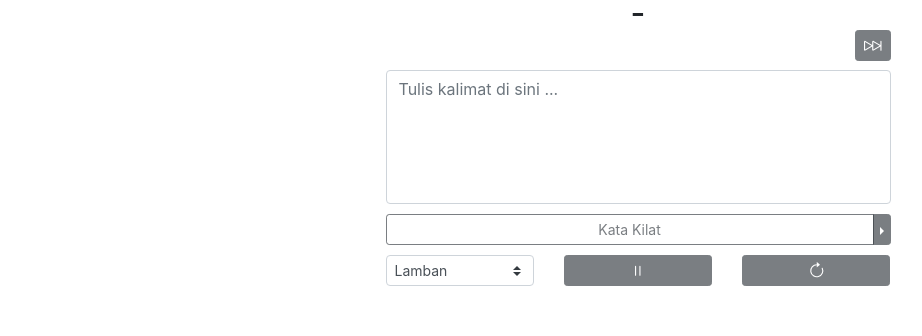
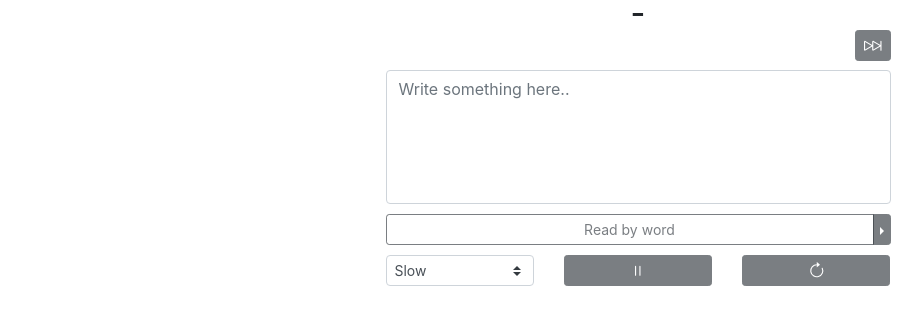
Before and after one commit to azrdfa/readfast_frontend, a Vue app: page / in a window 1280 px wide. Shown: the part 270-606 px from the top of the page, without its empty margins (2-924 px from the left). Built offline with nearby package versions, Linux system fonts and the light colour scheme; no server answers; what vue-js-toggle-button would draw is missing.

Commit message:
add-Task-6-change_language: language changed from indonesia to english

```diff
--- a/src/components/readingmachine/ReadingMachine.vue
+++ b/src/components/readingmachine/ReadingMachine.vue
@@ -14,14 +14,14 @@
       no-resize
       :value="content"
       v-on:change="changeContent"
-      placeholder="Tulis kalimat di sini ..."
+      placeholder="Write something here.."
     ></b-form-textarea>
     <b-dropdown
       size="sm"
       class="component-margin"
       :split-variant="changeOutlineVariant"
       :variant="changeVariant"
-      :text="read_word ? 'Kata Kilat' : 'Kalimat Kilat'"
+      :text="read_word ? 'Read by word' : 'Read by sentence'"
       :disabled="is_reading || content == ''"
       @click="initReadingMachine"
       dropright
@@ -29,10 +29,10 @@
       block
     >
       <b-dropdown-item @click="changeReadingStyle('word')"
-        >Kata Kilat</b-dropdown-item
+        >Read by word</b-dropdown-item
       >
       <b-dropdown-item @click="changeReadingStyle('sentence')"
-        >Kalimat Kilat</b-dropdown-item
+        >Read by sentence</b-dropdown-item
       >
     </b-dropdown>
     <!-- <progressbar class="component-margin" :bus="bus" :mode="mode" /> -->
@@ -46,7 +46,7 @@
         >
           <template v-slot:first>
             <b-form-select-option :value="null" disabled
-              >-- Pilih kecepatan membaca --</b-form-select-option
+              >-- Reading speed --</b-form-select-option
             >
           </template>
         </b-form-select>
@@ -128,9 +128,9 @@ export default {
       read_word: true,
       reading_speed: 1000,
       speed_option: [
-        { value: 1000, text: 'Lamban' },
-        { value: 700, text: 'Sedang' },
-        { value: 300, text: 'Cepat' }
+        { value: 1000, text: 'Slow' },
+        { value: 700, text: 'Medium' },
+        { value: 300, text: 'Fast' }
       ]
     }
   },
--- a/src/components/readingmaterial/ReadingMaterial.vue
+++ b/src/components/readingmaterial/ReadingMaterial.vue
@@ -5,7 +5,7 @@
       <p>Tunggu sebentar...</p>
     </div>
     <div v-else class="custom-animation">
-      <p>Bahan Bacaan</p>
+      <p>Reading Material</p>
       <b-icon-chevron-compact-down
         v-if="!show_books"
         font-scale="3"
@@ -26,7 +26,7 @@
         v-bind:key="index"
         :bg-variant="changeVariantInvert"
       >
-        <template v-slot:header> Bahasa {{ book.language }} </template>
+        <template v-slot:header> Available in {{ book.language }} </template>
         <b-card-title>{{ book.title }}</b-card-title>
         <b-card-sub-title>{{ book.sub_title }}</b-card-sub-title>
         <template v-slot:footer>
@@ -35,7 +35,7 @@
             size="sm"
             @click="openModal(index)"
             block
-            >Lihat Chapter</b-button
+            >Chapter List</b-button
           >
         </template>
       </b-card>
```
